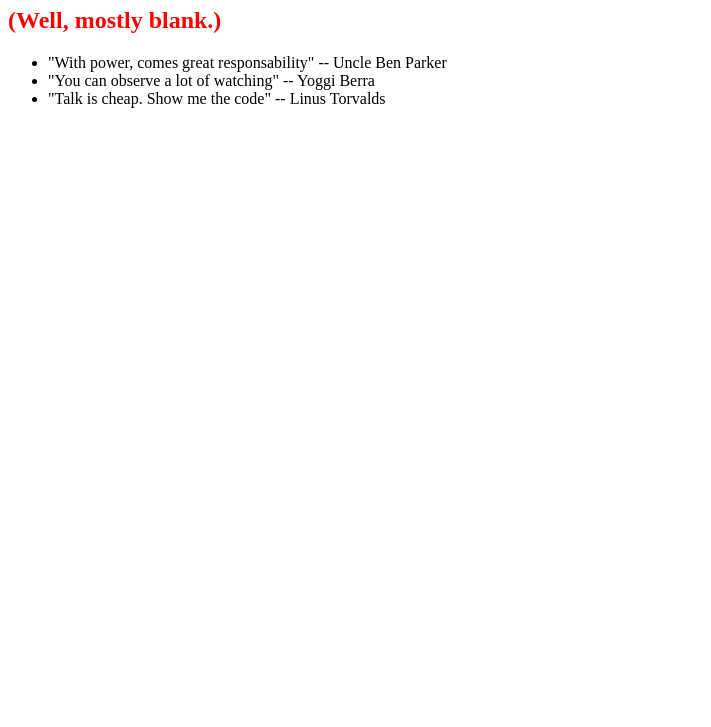
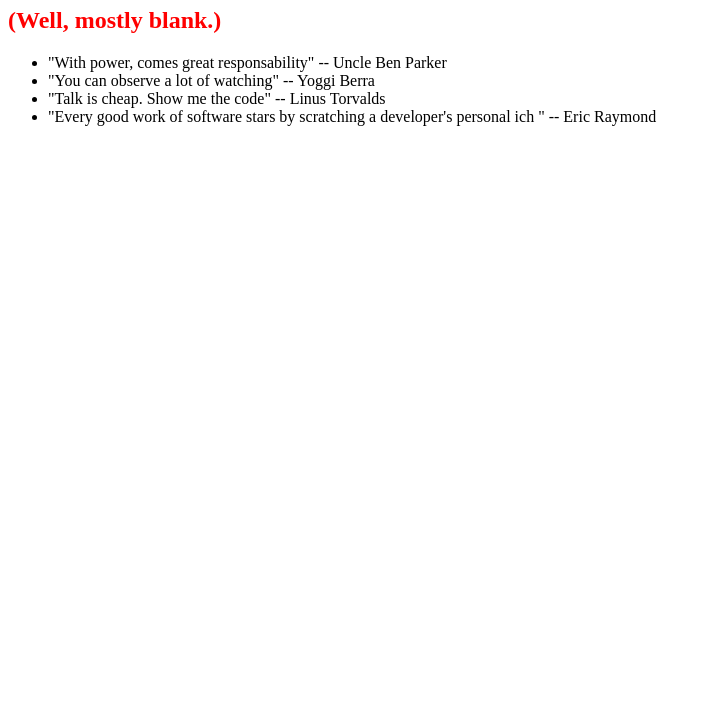
Before and after one commit to costingav/0main_openSAP_repo, a plain HTML site: page index.html in a window 1280 px wide. Shown: the part 73-800 px from the top of the page, without its empty margins (0-711 px from the left). Drawn offline with Linux system fonts and the light colour scheme.

Commit message:
Added Eric R. quotes

```diff
--- a/index.html
+++ b/index.html
@@ -12,6 +12,7 @@
 <li>"With power, comes great responsability" -- Uncle Ben Parker</li>
 <li>"You can observe a lot of watching" -- Yoggi Berra</li>
 <li>"Talk is cheap. Show me the code" -- Linus Torvalds</li>
+<li>"Every good work of software stars by scratching a developer's personal ich " -- Eric Raymond</li>
 </ul>
 </body>
 </html>
```
